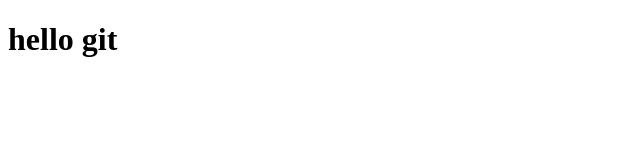
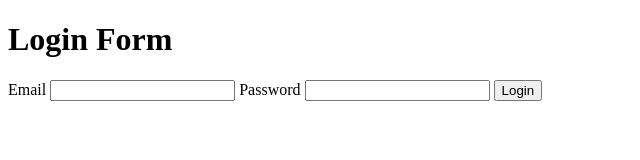
Before and after one commit to touseefhus/git, a plain HTML site: page custom.html in a window 1280 px wide. Shown: the whole page, without its empty margins (0-640 px from the left). Drawn offline with Linux system fonts and the light colour scheme.

```diff
--- a/custom.html
+++ b/custom.html
@@ -6,6 +6,13 @@
     <title>Document</title>
 </head>
 <body>
-    <h1>hello git</h1>
+    <h1>Login Form</h1>
+    <form action="">
+        <label for="Email">Email</label>
+        <input type="email" name="" id="">
+        <label for="Password">Password</label>
+        <input type="password" name="" id="">
+        <button type="submit">Login</button>
+    </form>
 </body>
 </html>
```
Also changed, not shown: code/index.html (added, +17 -0 lines).
